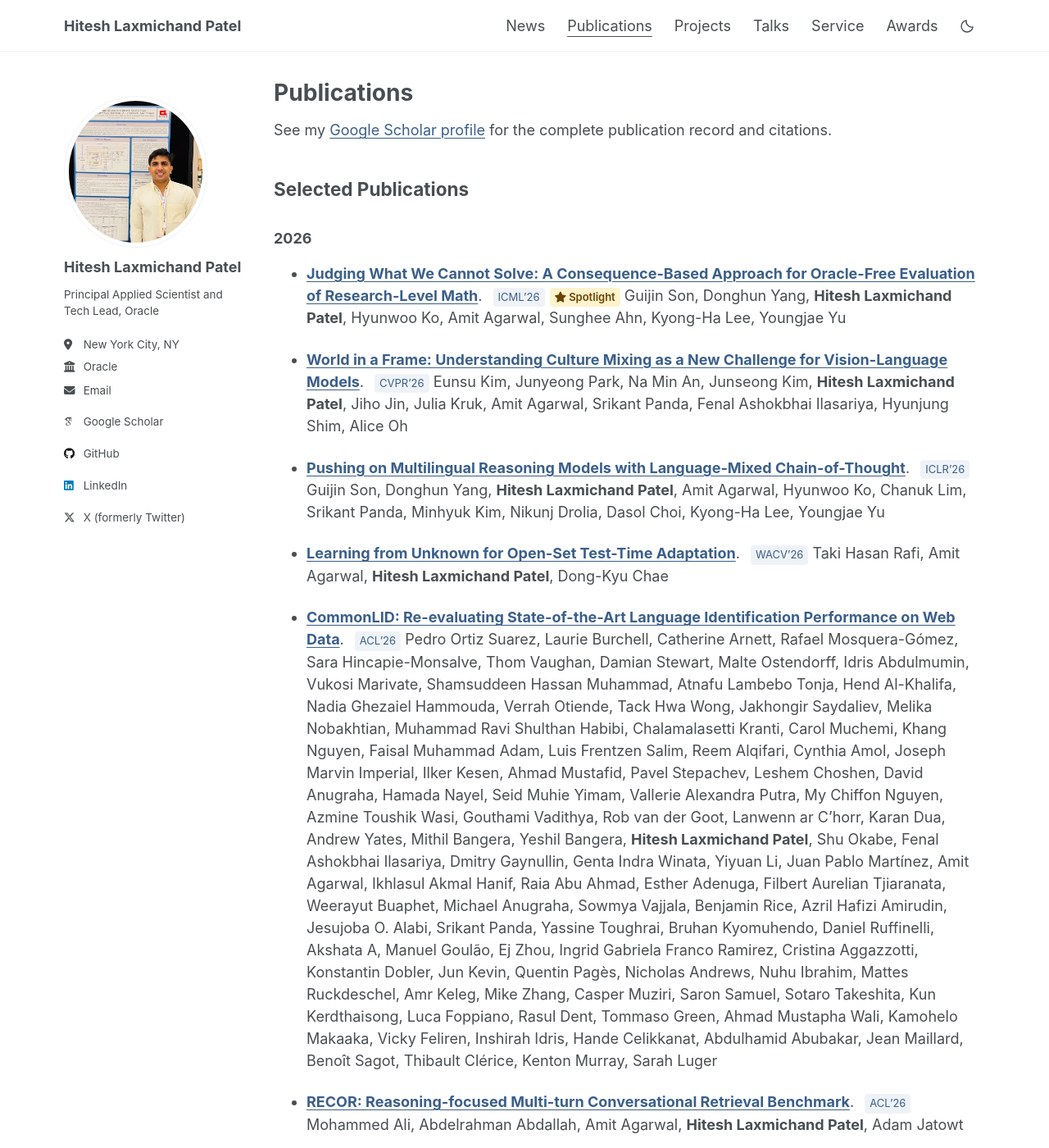
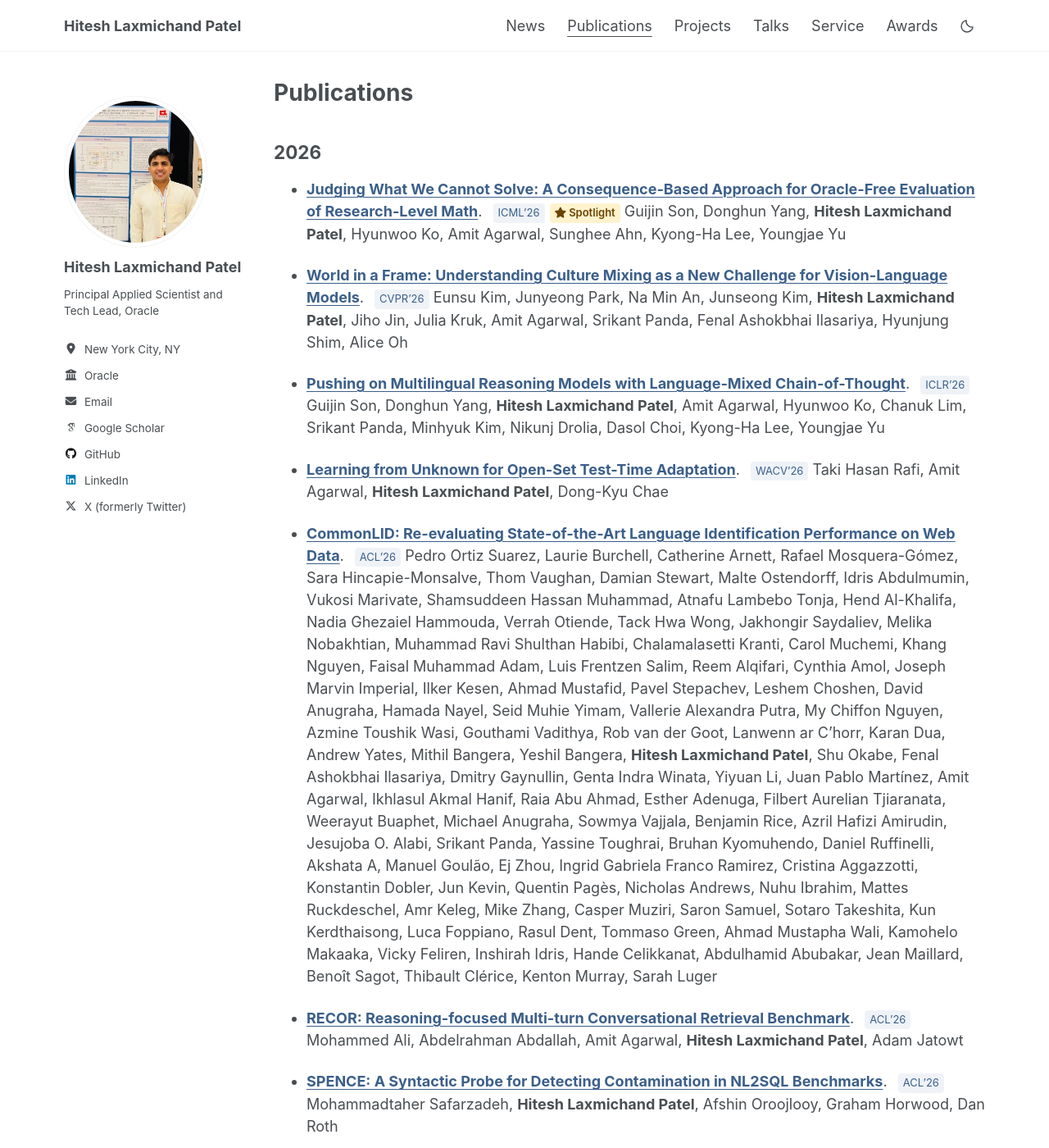
Before and after one commit to HITESHLPATEL/hiteshlpatel.github.io, a Jekyll site: the page built from _pages/publications.md, in a window 1280 px wide and 1400 px high. Shown: the whole window at 82% size. Built offline with Jekyll 4.4.1, drawn with Linux system fonts in a browser that asks for light colours.

Commit message:
Simplify publication navigation and align profile links

```diff
--- a/_pages/publications.md
+++ b/_pages/publications.md
@@ -12,11 +12,7 @@ redirect_from:
 ---
 {% include base_path %}
 
-See my [Google Scholar profile](https://scholar.google.com/citations?hl=en&user=R3X_R9UAAAAJ) for the complete publication record and citations.
-
-## Selected Publications
-
-### 2026
+## 2026
 
 - **[Judging What We Cannot Solve: A Consequence-Based Approach for Oracle-Free Evaluation of Research-Level Math](https://arxiv.org/pdf/2602.06291)**.
 <span class="venue-badge">ICML'26</span><span class="award-badge"><i class="fa-solid fa-star" aria-hidden="true"></i>Spotlight</span>
@@ -59,7 +55,7 @@ Jiashu He, Meizhu Liu, Olaitan P Olaleye, Amit Agarwal, M. Avendi, Yassi Abbasi,
 Azmine Toushik Wasi, Omid Reza Heidari, MD Mohaymen Ul Anam, Abdur Rahman, Amit Agarwal, **Hitesh Laxmichand Patel**, Bhargava Kumar, Taki Hasan Rafi, Dong-Kyu Chae,
 
 
-### 2025
+## 2025
 - **[AccessEval: Benchmarking Disability Bias in Large Language Models](https://aclanthology.org/2025.emnlp-main.1653/)**.
 <span class="venue-badge">EMNLP'25</span><span class="award-badge"><i class="fa-solid fa-medal" aria-hidden="true"></i>Best Social Impact Paper Award</span>
 Srikant Panda, Amit Agarwal, **Hitesh Laxmichand Patel**
@@ -143,7 +139,7 @@ Priyaranjan Pattnayak, **Hitesh Laxmichand Patel**, Amit Agarwal
 Priyaranjan Pattnayak, **Hitesh Laxmichand Patel**, Amit Agarwal, Bhargava Kumar, Srikant Panda, Tejaswini Kumar
 
 
-### 2024
+## 2024
 
 - **[LLM for Barcodes: Generating Diverse Synthetic Data for Identity Documents](https://link.springer.com/chapter/10.1007/978-981-95-0183-0_33)**.
 <span class="venue-badge">Springer'24</span>
--- a/_sass/_custom.scss
+++ b/_sass/_custom.scss
@@ -90,9 +90,34 @@
     overflow-wrap: anywhere;
   }
 
-  .author__urls i {
-    width: 1.25em;
-    text-align: center;
+  .author__urls {
+    > li {
+      margin: 0;
+      padding: 0;
+    }
+
+    > li > a,
+    > .author__desktop {
+      display: grid;
+      grid-template-columns: 1.25em minmax(0, 1fr);
+      column-gap: 0.6em;
+      align-items: center;
+      min-height: 32px;
+      margin: 0;
+      padding: 0;
+      line-height: 1.5;
+    }
+
+    > li > a {
+      font-size: inherit;
+    }
+
+    i {
+      width: 1.25em;
+      margin: 0;
+      padding: 0;
+      text-align: center;
+    }
   }
 
   @include breakpoint(max-width ($large - 1px)) {
@@ -155,6 +180,10 @@
 
       li {
         white-space: normal;
+      }
+
+      > .author__desktop {
+        display: none;
       }
 
       a {
@@ -318,7 +347,6 @@ html[data-theme="dark"] {
   text-underline-offset: 0.35em;
 }
 .author__name { font-weight: 700; }
-.author__urls a { min-height: 32px; }
 
 /* Give the profile action a visible boundary and match the site's link palette. */
 .profile-toggle.btn--inverse {
@@ -345,7 +373,7 @@ html[data-theme="dark"] .social-icons i { color: inherit; }
     border: 0;
     box-shadow: none;
     &:before, &:after { display: none; }
-    a { padding: 0.4rem 0; min-height: 44px; }
+    > li > a { min-height: 44px; }
   }
   .profile-toggle { min-height: 44px; }
 }
```
Also changed, not shown: other parts of _pages/publications.md (+1 -1 lines), _pages/about.md (+1 -3 lines).
